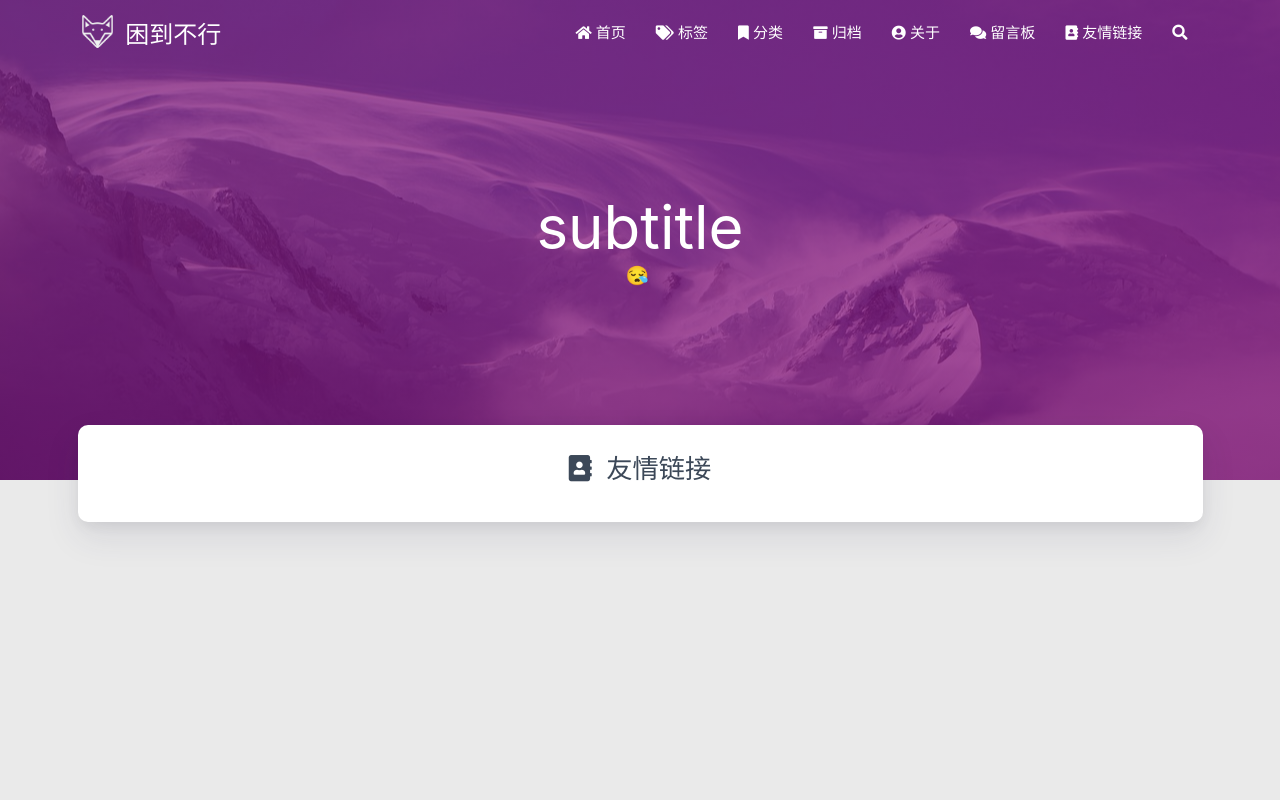
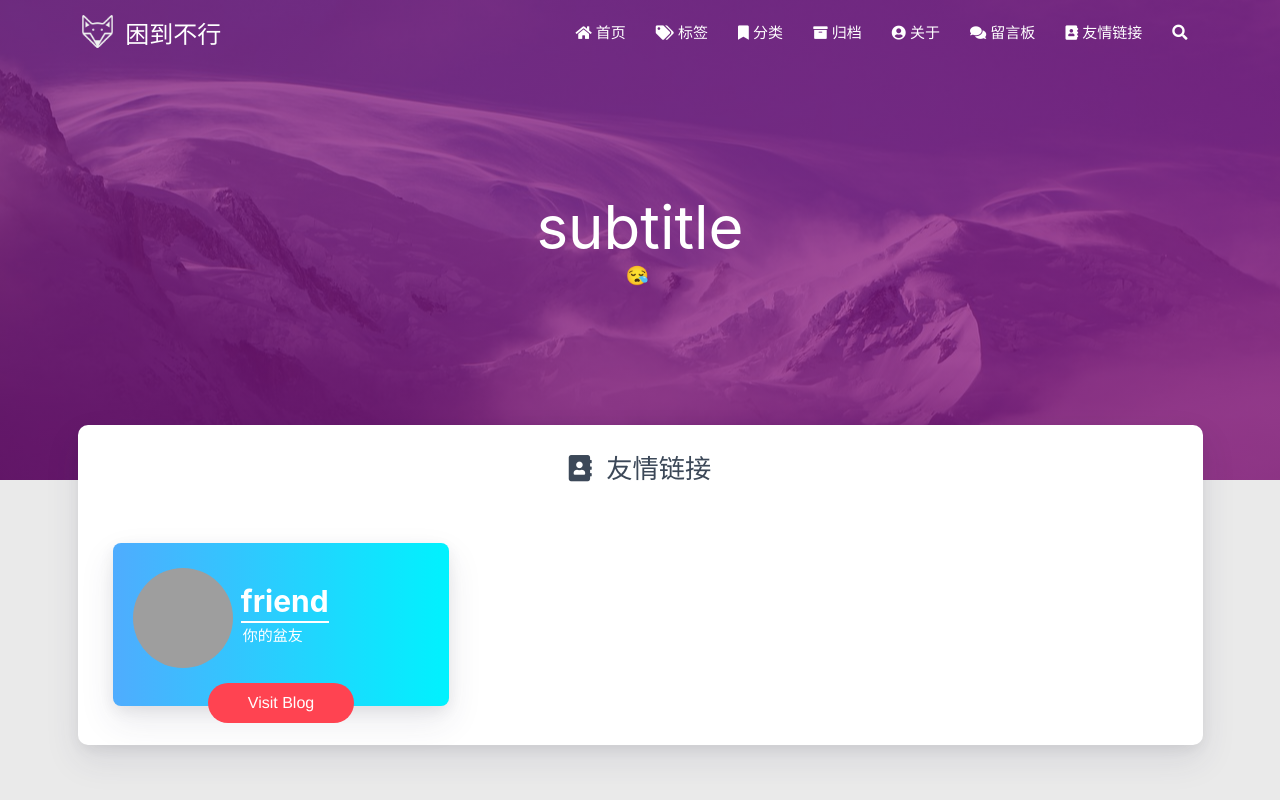
Before and after one commit to zhifeng-zhao/zhifeng-zhao.github.io, a plain HTML site: page friends/index.html in a window 1280 px wide. Shown: the top 800 px of the page. Drawn offline with nearby package versions, Linux system fonts and the light colour scheme; some packages are replaced by stand-ins of ours; grey boxes are pictures that could not be loaded; a script that the page names is missing.

Commit message:
Site updated: 2021-03-28 17:27:50

```diff
--- a/friends/index.html
+++ b/friends/index.html
@@ -29,9 +29,9 @@
 
     <script src="/libs/jquery/jquery.min.js"></script>
 
-<meta name="generator" content="Hexo 5.4.0"><link rel="alternate" href="/atom.xml" title="困到不行" type="application/atom+xml">
-
+<meta name="generator" content="Hexo 5.4.0">
 <style>.github-emoji { position: relative; display: inline-block; width: 1.2em; min-height: 1.2em; overflow: hidden; vertical-align: top; color: transparent; }  .github-emoji > span { position: relative; z-index: 10; }  .github-emoji img, .github-emoji .fancybox { margin: 0 !important; padding: 0 !important; border: none !important; outline: none !important; text-decoration: none !important; user-select: none !important; cursor: auto !important; }  .github-emoji img { height: 1.2em !important; width: 1.2em !important; position: absolute !important; left: 50% !important; top: 50% !important; transform: translate(-50%, -50%) !important; user-select: none !important; cursor: auto !important; } .github-emoji-fallback { color: inherit; } .github-emoji-fallback img { opacity: 0 !important; }</style>
+<link rel="alternate" href="/atom.xml" title="困到不行" type="application/atom+xml">
 </head>
 
 
@@ -489,6 +489,32 @@
                 </div>
                 <article id="friends-link">
 
+
+                    <div class="row tags-posts friend-all">
+
+
+                        <div class="col s12 m6 l4 friend-div" data-aos="zoom-in-up">
+                            <div class="card frind-card1">
+                                <div class="frind-ship">
+                                    <div class="title">
+                                        <img src="https://github.com/zhangwenxuan322/zhangwenxuan322.github.io/blob/master/img/duck.png" alt="img">
+                                        <div>
+                                            <h1 class="friend-name">friend</h1>
+                                            <p style="position: relative;top: -35px;">你的盆友</p>
+                                        </div>
+                                    </div>
+                                    <div class="friend-button">
+                                        <a href="https://wenxuan.wtf" target="_blank"
+                                            class="button button-glow button-rounded button-caution">
+                                            Visit Blog
+                                        </a>
+                                    </div>
+                                </div>
+                            </div>
+                        </div>
+
+                    </div>
+
                 </article>
             </div>
         </div>
@@ -559,8 +585,8 @@
     <div class="row">
         <meting-js class="col l8 offset-l2 m10 offset-m1 s12"
                    server="netease"
-                   type="discover/toplist"
-                   id="3778678"
+                   type="playlist"
+                   id="152169311"
                    fixed='true'
                    autoplay='false'
                    theme='#42b983'
```
Also changed, not shown: 2021/03/27/hello-world/index.html (+4 -4 lines), 404/index.html (+4 -4 lines), about/index.html (+4 -4 lines), archives/2021/03/index.html (+4 -4 lines), archives/2021/index.html (+4 -4 lines), archives/index.html (+4 -4 lines), categories/index.html (+4 -4 lines), contact/index.html (+4 -4 lines), index.html (+4 -4 lines), tags/index.html (+4 -4 lines).
